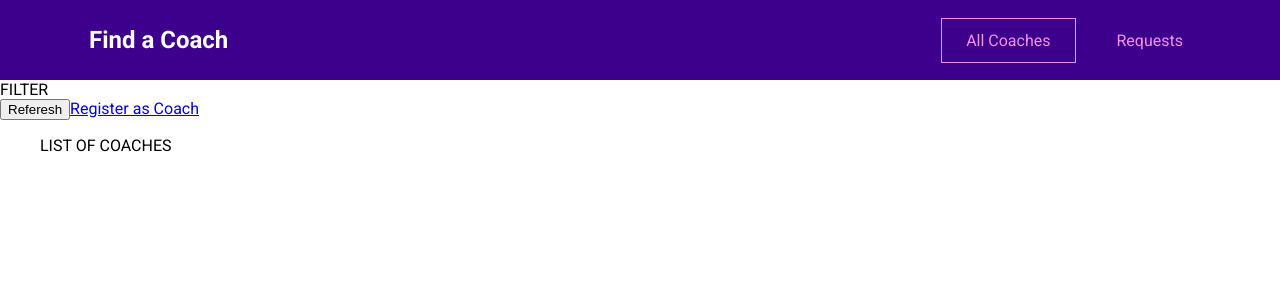
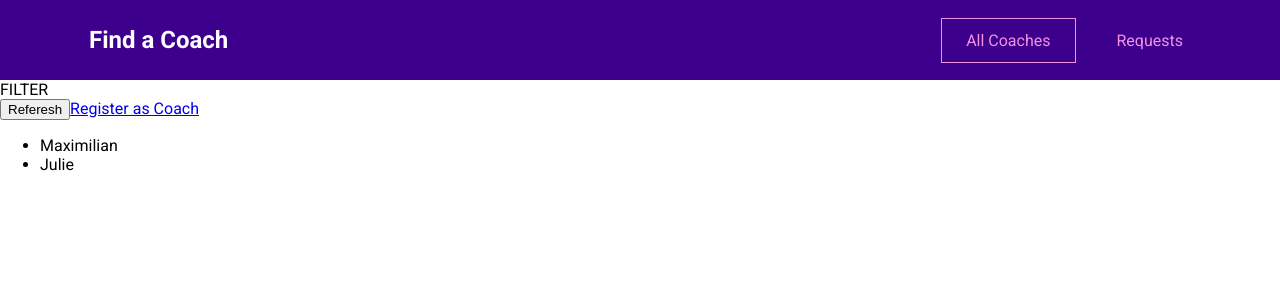
Before and after one commit to Xobaib/coach-finder-compositionAPI, a Vue app: page /coaches in a window 1280 px wide. Shown: the top 300 px of the page. Built offline with nearby package versions, Linux system fonts and the light colour scheme.

Commit message:
9- Adding Vuex and Coach Data

```diff
--- a/src/main.js
+++ b/src/main.js
@@ -2,9 +2,11 @@
 
 import App from './App.vue';
 import router from './router.js';
+import store from './store/index.js';
 
 const app = createApp(App);
 
 app.use(router);
+app.use(store);
 
 app.mount('#app');
--- a/src/pages/coaches/CoachesList.vue
+++ b/src/pages/coaches/CoachesList.vue
@@ -1,4 +1,18 @@
-import { RouterLink } from 'vue-router';
+<script setup>
+import { computed } from 'vue';
+import { useStore } from 'vuex';
+
+const store = useStore();
+
+const filteredCoaches = computed(() => {
+  return store.getters['coaches/coaches'];
+});
+
+const hasCoaches = computed(() => {
+  return store.getters['coaches/hasCoaches'];
+});
+</script>
+
 <template>
   <section>FILTER</section>
   <section>
@@ -6,8 +20,11 @@
       <button>Referesh</button>
       <RouterLink to="/register">Register as Coach</RouterLink>
     </div>
-    <ul>
-      LIST OF COACHES
+    <ul v-if="hasCoaches">
+      <li v-for="coach in filteredCoaches" :key="coach.id">
+        {{ coach.firstName }}
+      </li>
     </ul>
+    <h3 v-else>No coaches Found!</h3>
   </section>
 </template>
--- /dev/null
+++ b/src/store/index.js
@@ -0,0 +1,11 @@
+import { createStore } from 'vuex';
+
+import coachesModule from './modules/coaches/index.js';
+
+const store = createStore({
+  modules: {
+    coaches: coachesModule,
+  },
+});
+
+export default store;
--- /dev/null
+++ b/src/store/modules/coaches/actions.js
@@ -0,0 +1 @@
+export default {};
--- /dev/null
+++ b/src/store/modules/coaches/getters.js
@@ -0,0 +1,8 @@
+export default {
+  coaches(state) {
+    return state.coaches;
+  },
+  hasCoaches(state) {
+    return state.coaches && state.coaches.length > 0;
+  },
+};
--- /dev/null
+++ b/src/store/modules/coaches/index.js
@@ -0,0 +1,34 @@
+import mutations from './mutations.js';
+import actions from './actions.js';
+import getters from './getters.js';
+
+export default {
+  namespaced: true,
+  state() {
+    return {
+      coaches: [
+        {
+          id: 'c1',
+          firstName: 'Maximilian',
+          lastName: 'Schwarzmüller',
+          areas: ['frontend', 'backend', 'career'],
+          description:
+            "I'm Maximilian and I've worked as a freelance web developer for years. Let me help you become a developer as well!",
+          hourlyRate: 30,
+        },
+        {
+          id: 'c2',
+          firstName: 'Julie',
+          lastName: 'Jones',
+          areas: ['frontend', 'career'],
+          description:
+            'I am Julie and as a senior developer in a big tech company, I can help you get your first job or progress in your current role.',
+          hourlyRate: 30,
+        },
+      ],
+    };
+  },
+  mutations,
+  actions,
+  getters,
+};
--- /dev/null
+++ b/src/store/modules/coaches/mutations.js
@@ -0,0 +1 @@
+export default {};
```
